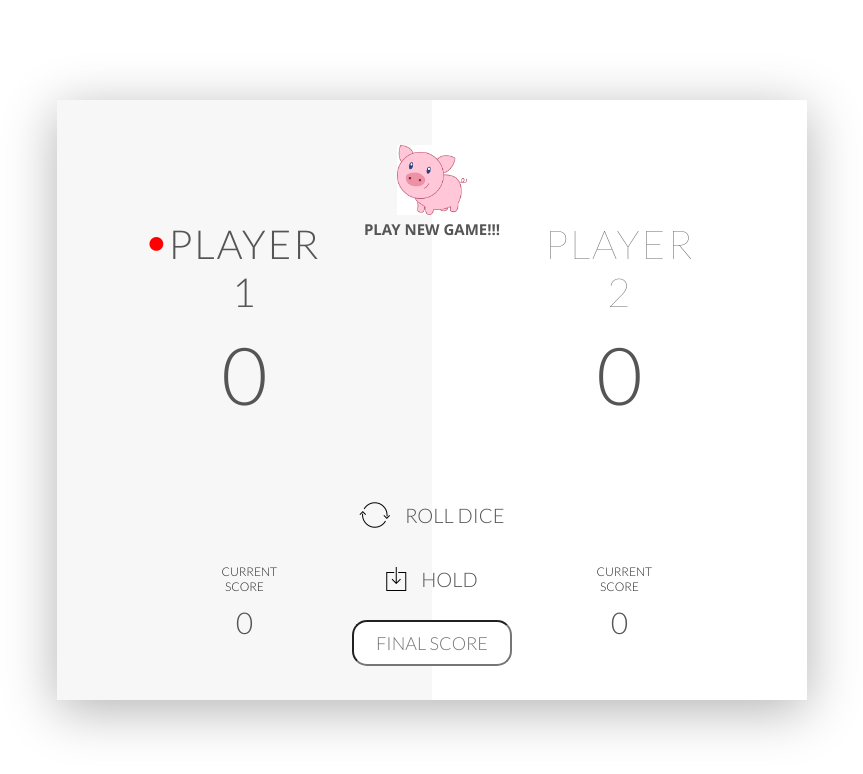
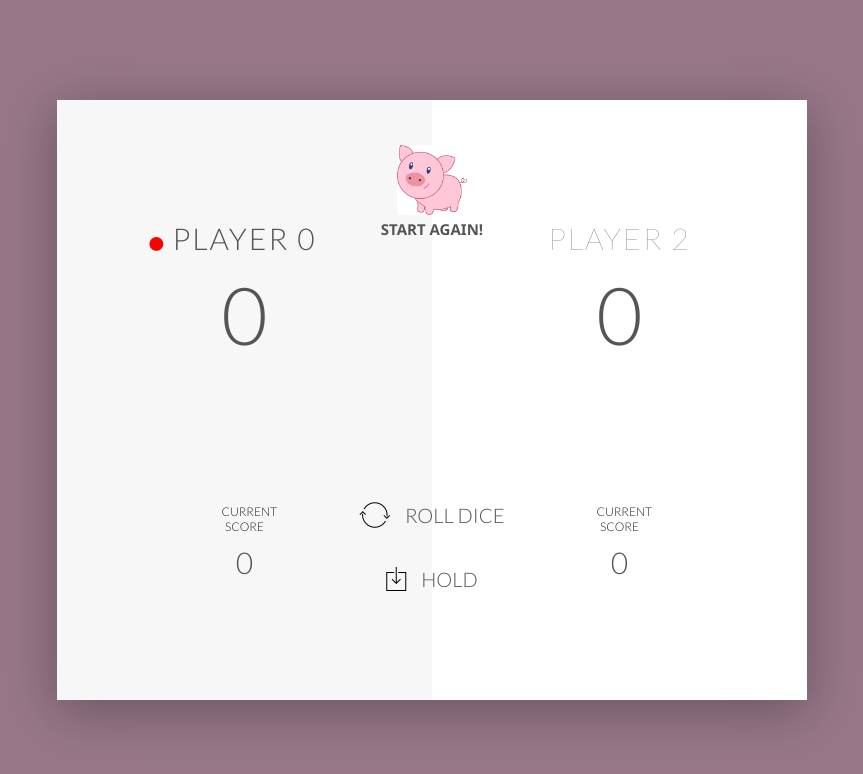
Before and after one commit to KaminiPremPrakash/Pig-Game-Using-JS, a plain HTML site: page index.html in a window 1280 px wide. Shown: the whole page, without its empty margins (208-1071 px from the left). Drawn offline with nearby package versions, Linux system fonts and the light colour scheme.

Commit message:
Minor changes

```diff
--- a/index.html
+++ b/index.html
@@ -31,14 +31,12 @@
         </div>
         <button class="btn-new">
         <img src="pig.png" alt="Pig" class="pig" id="pig" /><br />
-        Play New Game!!!
+        Start Again!
       </button>
         <button class="btn-roll"><i class="ion-ios-loop"></i>Roll dice</button>
         <button class="btn-hold">
         <i class="ion-ios-download-outline"></i>Hold
       </button>
-
-        <input type="text" placeholder="Final score" class="final-score" />
 
         <!-- <img src="dice-5.png" alt="Dice" class="dice" id="dice-1" /> -->
         <img src="dice1.png" alt="Dice" class="dice" id="dice-2" />
--- a/piggame.js
+++ b/piggame.js
@@ -1,8 +1,6 @@
 var scores, roundScore, activeplayer;
 
-scores = [0, 0];
-roundScore = 0;
-activeplayer = 0;
+reset(); //to initialize variables
 //dice = Math.floor(Math.random() * 6) + 1; // to generate numbs from 1 to 6 randomly
 //document.querySelector('#current-' + activeplayer).textContent = dice;
 //var x = document.querySelector('#score-0').textContent;
@@ -26,8 +24,6 @@ document.querySelector('.btn-roll').addEventListener('click', function() {
     } else {
         //goes to next player
         switchPlayer();
-
-
     }
 
 });
@@ -42,16 +38,13 @@ document.querySelector('.btn-roll').addEventListener('click', function() {
         document.querySelector('#name-' + activeplayer).textContent = 'Winner!!!';
         document.querySelector('#name-' + activeplayer).style.color = "Red";
         document.querySelector('#name-' + activeplayer).style.fontweight = "Bold";
+        document.querySelector('.dice').style.display = 'none';
     }
     switchPlayer();
 
 });
 
-//setting scores to 0
-document.getElementById('score-0').textContent = '0';
-document.getElementById('score-1').textContent = '0';
-document.getElementById('current-1').textContent = '0';
-document.getElementById('current-0').textContent = '0'
+
 
 function switchPlayer() {
     roundScore = 0;
@@ -69,3 +62,18 @@ function switchPlayer() {
 
     document.querySelector('.dice').style.display = "none";
 };
+
+document.querySelector('.btn-new').addEventListener('click', reset);
+
+function reset() {
+    score = [0, 0];
+    activeplayer = 0;
+    roundScore = 0;
+    document.querySelector('.dice').style.display = "none";
+    //setting scores to 0
+    document.getElementById('score-0').textContent = '0';
+    document.getElementById('score-1').textContent = '0';
+    document.getElementById('current-1').textContent = '0';
+    document.getElementById('current-0').textContent = '0';
+    document.querySelector('#name-' + activeplayer).textContent = 'PLAYER ' + activeplayer;
+}
--- a/style.css
+++ b/style.css
@@ -1,18 +1,3 @@
-.final-score {
-    position: absolute;
-    left: 50%;
-    transform: translateX(-50%);
-    top: 520px;
-    color: #555;
-    font-size: 18px;
-    font-family: 'Lato';
-    text-align: center;
-    padding: 10px;
-    width: 160px;
-    text-transform: uppercase;
-    border-radius: 15px;
-}
-
 #dice-1 {
     top: 120px;
 }
@@ -35,7 +20,7 @@
 
 body {
     /* background-image: linear-gradient(rgba(62, 20, 20, 0.4), rgba(62, 20, 20, 0.4)), url(back.jpg); */
-    background-size: cover;
+    background-color: rgb(151, 119, 136);
     background-position: center;
     font-family: Lato;
     font-weight: 300;
@@ -69,7 +54,7 @@ body {
 }
 
 .player-name {
-    font-size: 40px;
+    font-size: 30px;
     text-align: center;
     text-transform: uppercase;
     letter-spacing: 2px;
@@ -182,12 +167,3 @@ i {
     height: 100px;
     box-shadow: 0px 10px 60px rgba(0, 0, 0, 0.10);
 }
-
-.winner {
-    background-color: #f7f7f7;
-}
-
-.winner .player-name {
-    font-weight: 300;
-    color: #EB4D4D;
-}
```
Also changed, not shown: pigs.png (added).
